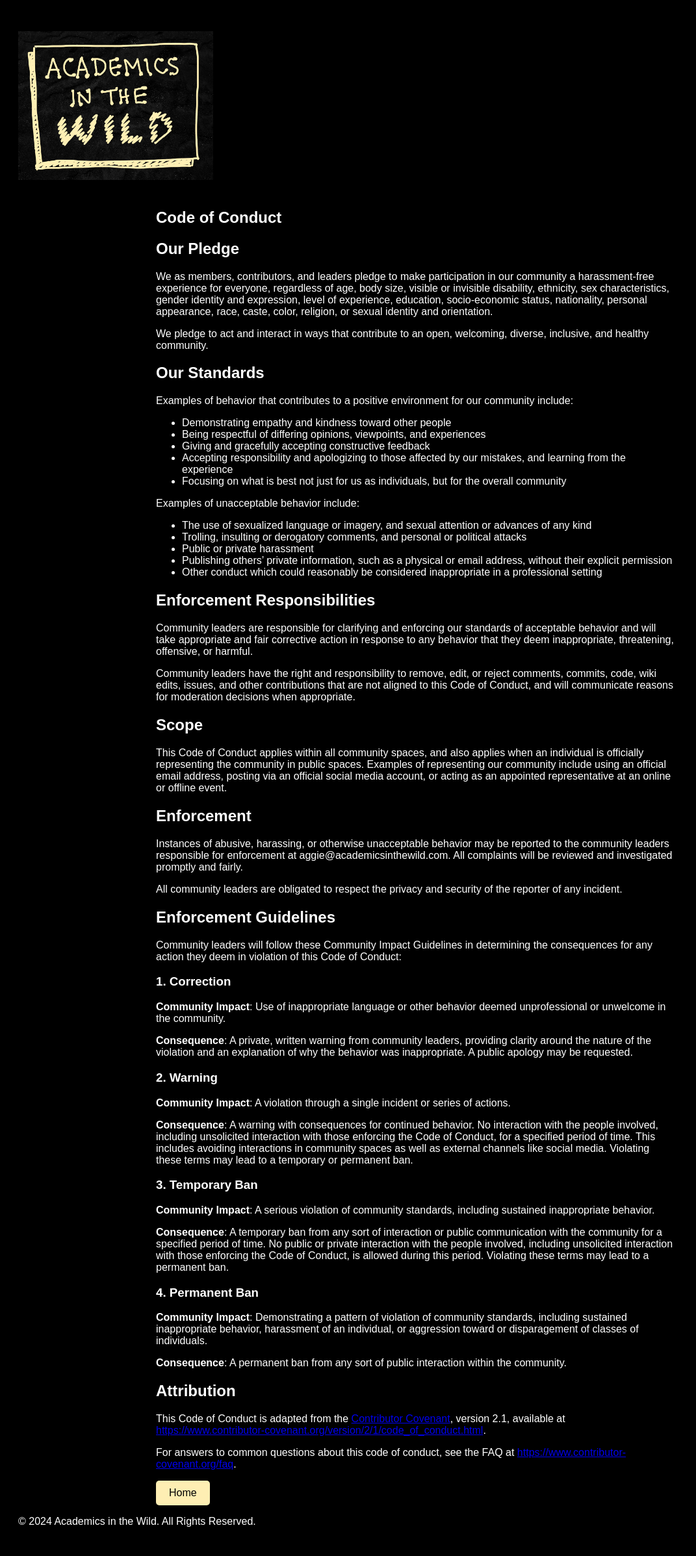
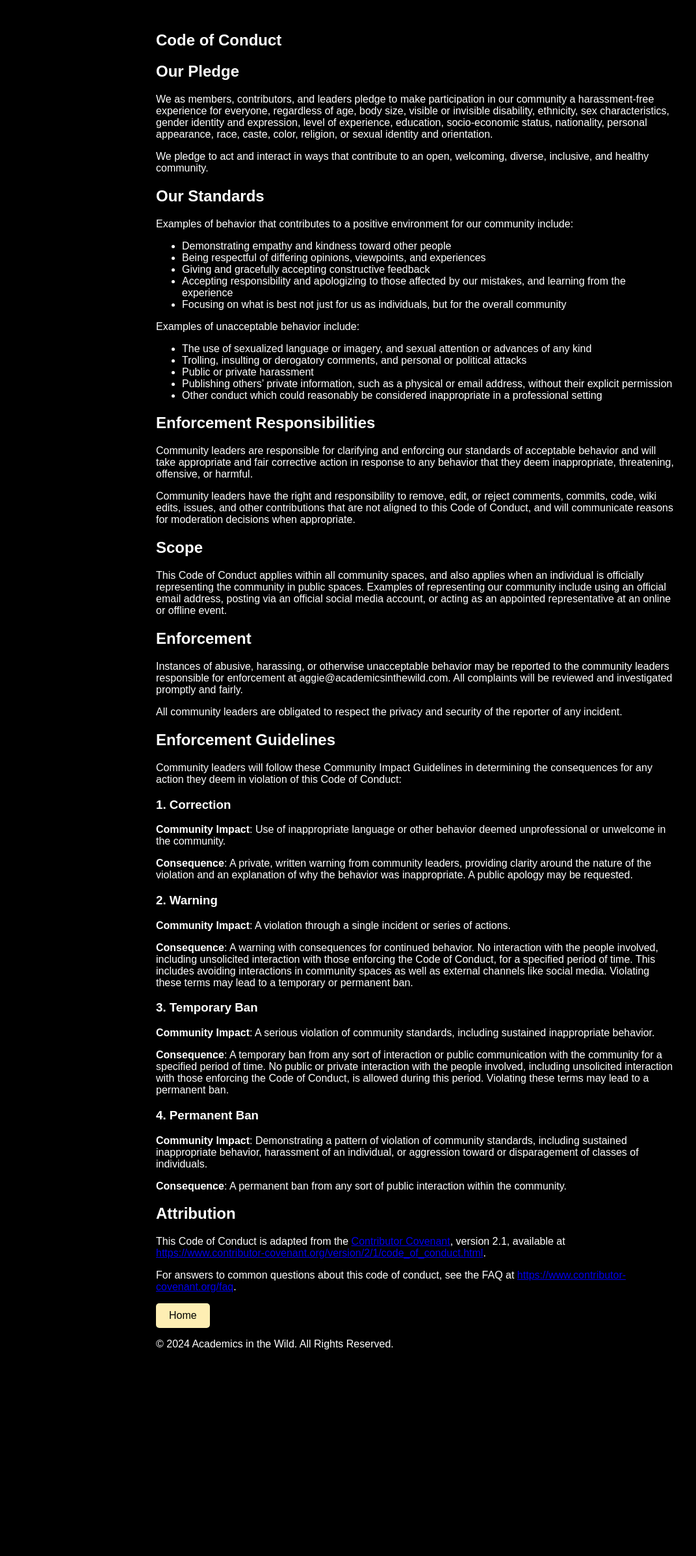
Before and after one commit to abranczyk/academicsinthewild.github.io, a Jekyll site: the page code-of-conduct.html, which Jekyll copies as it is, in a window 1280 px wide. Shown: the whole page at 65% size, without its empty margins (0-1071 px from the left). Built offline with Jekyll 4.4.1, drawn with Linux system fonts in a browser that asks for light colours; after the commit the page ends 2122 px from its top, so only the background shows below that.

Commit message:
Update code-of-conduct.html

```diff
--- a/code-of-conduct.html
+++ b/code-of-conduct.html
@@ -44,9 +44,8 @@
     </style>
 </head>
 <body>
-	<logo-container><img src="aitw-logo.jpg" alt="AITW Logo" class="logo"></logo-container>
-    <div class="container">
 
+<div class="container">
 <section>
 <h1 id="contributor-covenant-code-of-conduct">Code of Conduct</h1>
 <h2 id="our-pledge">Our Pledge</h2>
@@ -141,8 +140,8 @@ version 2.1, available at
 <a href="https://www.contributor-covenant.org/version/2/1/code_of_conduct.html">https://www.contributor-covenant.org/version/2/1/code_of_conduct.html</a>.</p>
 <p>For answers to common questions about this code of conduct, see the FAQ at
 <a href="https://www.contributor-covenant.org/faq">https://www.contributor-covenant.org/faq</a>.</p>
-		    <p><a href="https://academicsinthewild.com" class="btn">Home</a>   </div>
-        <p>&copy; 2024 Academics in the Wild. All Rights Reserved.</p>
+		    <p><a href="https://academicsinthewild.com" class="btn">Home</a>
+        <p>&copy; 2024 Academics in the Wild. All Rights Reserved.</p> </div>
 </section>
 </body>
 
```
